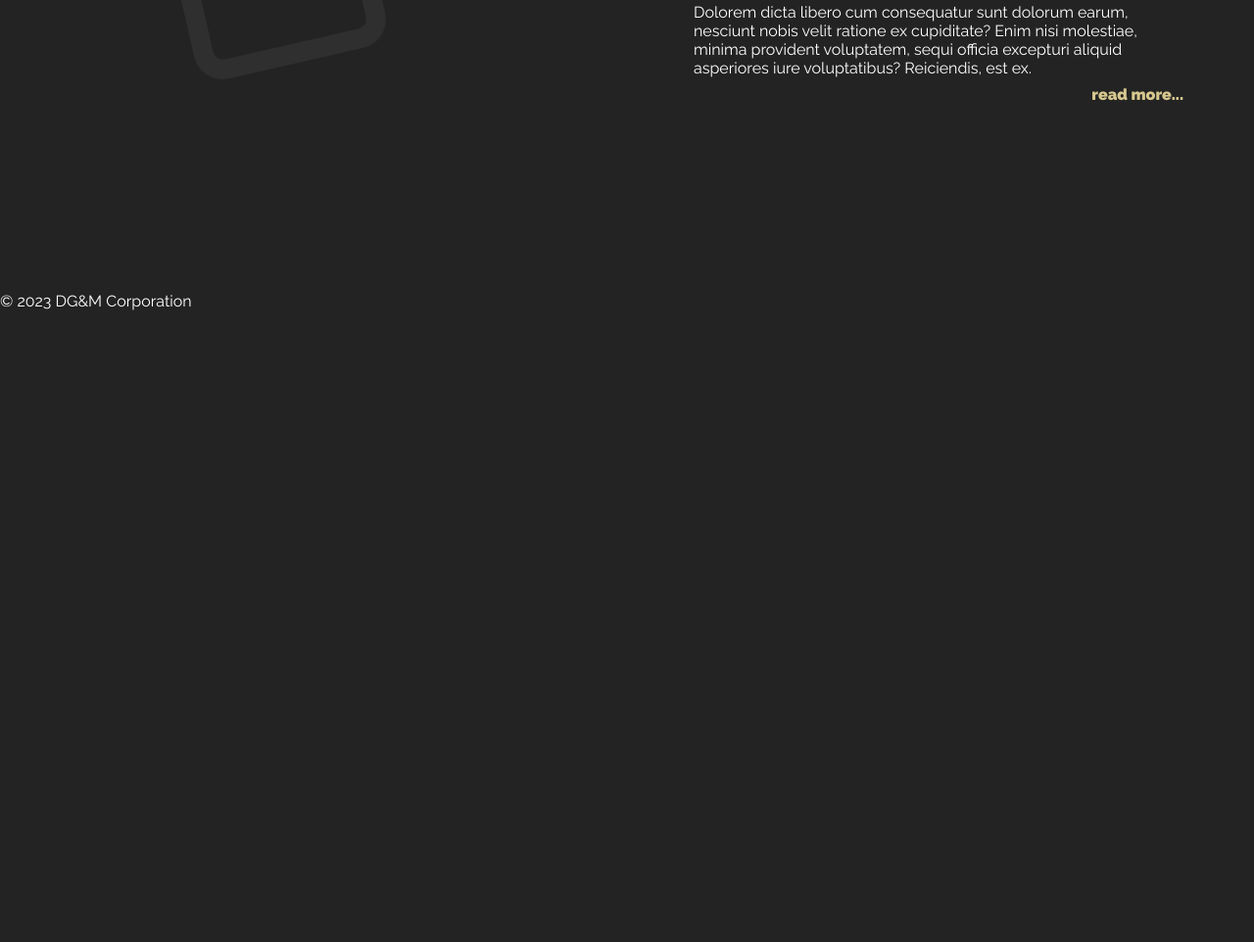
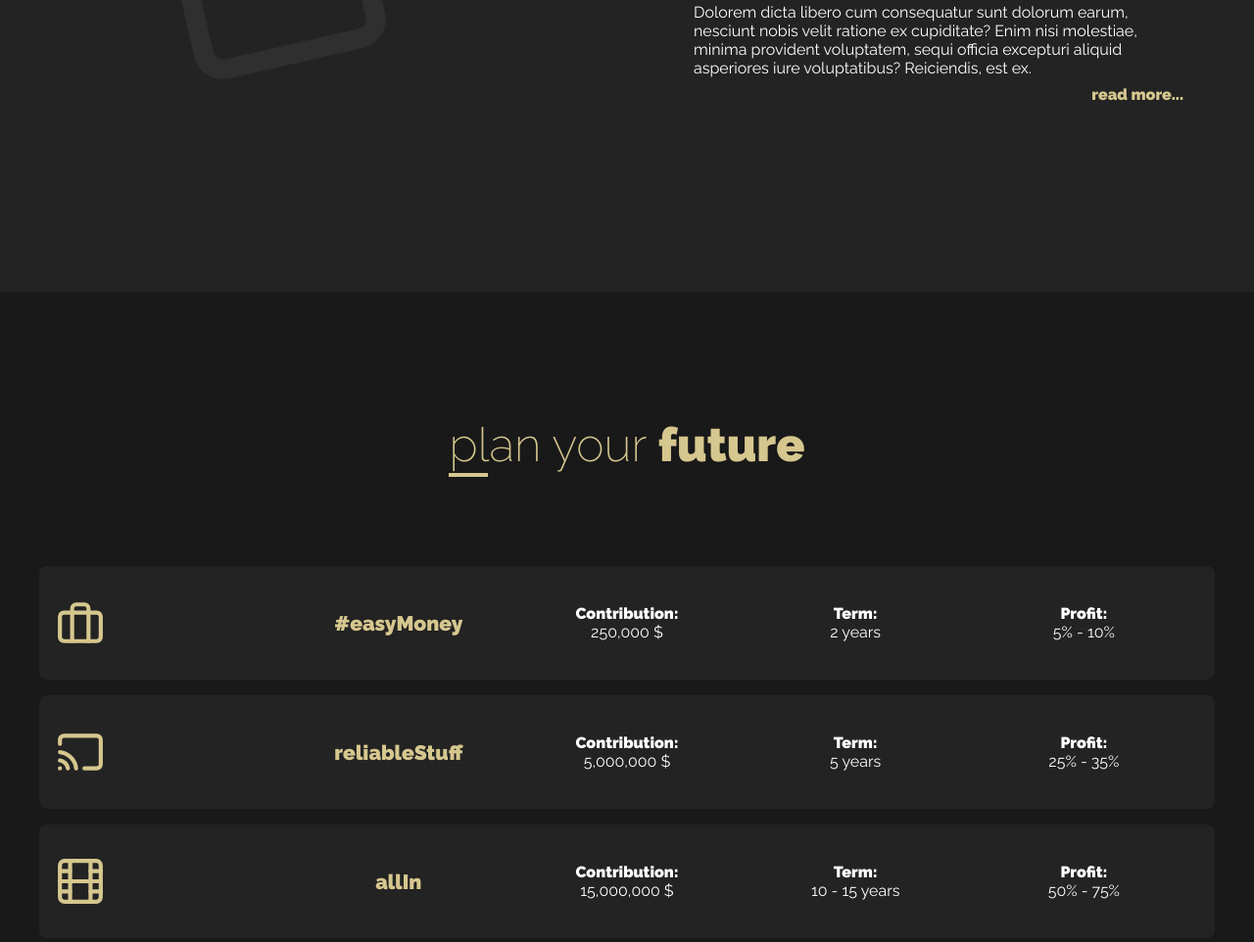
Before and after one commit to matbie/part-3-diamonds, a plain HTML site: page index.html in a window 1280 px wide. Shown: the part 3160-4122 px from the top of the page at 98% size. Before the commit the page ends 3477 px from the top, so only its background shows below. Drawn offline with Linux system fonts and the light colour scheme.

Commit message:
added plans section

```diff
--- a/index.html
+++ b/index.html
@@ -144,6 +144,78 @@
             </section>
         </div>
 
+        <section class="plans" id="plans">
+
+            <div class="wrapper">
+                <h2 class="section-title">plan your <span>future</span></h2>
+
+                <div class="plans__box">
+                    <img src="./img/icons/briefcase.svg" alt="" class="plans__item-icon">
+
+                    <div class="plans__item plans__item-name">
+                        <h3>#easyMoney</h3>
+                    </div>
+                    <div class="plans__item plans__item-money">
+                        <p><b>Contribution:</b></p>
+                        <p>250,000 $</p>
+                    </div>
+                    <div class="plans__item plans__item-term">
+                        <p><b>Term:</b></p>
+                        <p>2 years</p>
+                    </div>
+                    <div class="plans__item plans__item-profit">
+                        <p><b>Profit:</b></p>
+                        <p>5% - 10%</p>
+                    </div>
+                </div>
+
+                <div class="plans__box">
+                    <img src="./img/icons/cast.svg" alt="" class="plans__item-icon">
+
+                    <div class="plans__item plans__item-name">
+                        <h3>reliableStuff</h3>
+                    </div>
+                    <div class="plans__item plans__item-money">
+                        <p><b>Contribution:</b></p>
+                        <p>5,000,000 $</p>
+                    </div>
+                    <div class="plans__item plans__item-term">
+                        <p><b>Term:</b></p>
+                        <p>5 years</p>
+                    </div>
+                    <div class="plans__item plans__item-profit">
+                        <p><b>Profit:</b></p>
+                        <p>25% - 35%</p>
+                    </div>
+                </div>
+
+                <div class="plans__box">
+                    <img src="./img/icons/film.svg" alt="" class="plans__item-icon">
+
+                    <div class="plans__item plans__item-name">
+                        <h3>allIn</h3>
+                    </div>
+                    <div class="plans__item plans__item-money">
+                        <p><b>Contribution:</b></p>
+                        <p>15,000,000 $</p>
+                    </div>
+                    <div class="plans__item plans__item-term">
+                        <p><b>Term:</b></p>
+                        <p>10 - 15 years</p>
+                    </div>
+                    <div class="plans__item plans__item-profit">
+                        <p><b>Profit:</b></p>
+                        <p>50% - 75%</p>
+                    </div>
+                </div>
+
+
+
+            </div>
+
+        </section>
+
+
     </main>
 
 
--- a/sass/_medium.scss
+++ b/sass/_medium.scss
@@ -21,4 +21,23 @@
 			}
 		}
 	}
+
+	.plans{
+		padding: 8em 2em;
+
+		&__box{
+			display: grid;
+			grid-template-columns: repeat(5,1fr);
+			align-items: center;
+		}
+
+		&__item{
+			margin: 0 1em;
+		}
+
+		&__item-name{
+			margin-top: 0;
+			margin-bottom: 0;
+		}
+	}
 }
--- a/sass/main.scss
+++ b/sass/main.scss
@@ -301,6 +301,47 @@ h1.company-name {
 	}
 }
 
+
+//plans
+
+.plans{
+	padding: 6em 2em;
+	background-color: $darker;
+
+	&__box{
+		margin: 1em 0;
+		padding: 2em 1em;
+		text-align: center;
+		border: 1px solid transparent;
+		border-radius: 8px;
+		background-color: $dark;
+		cursor: pointer;
+		transition: .3s;
+
+		&:hover{
+			background-color: $darker;
+			border: 1px solid $gold;
+		}
+	}
+
+	&__item{
+		margin: 1em 0;
+	}
+
+	&__item-icon{
+		width: 50px;
+	}
+
+	&__item-name{
+		margin-top: 0;
+		margin-bottom: 1.5em;
+		font-size: 1.8rem;
+		color: $gold;
+	}
+}
+
+
+
 .footer {
 	display: block;
 
```
Also changed, not shown: css/main.css, img/icons/briefcase.svg (added), img/icons/cast.svg (added), img/icons/film.svg (added), 1 other file.
